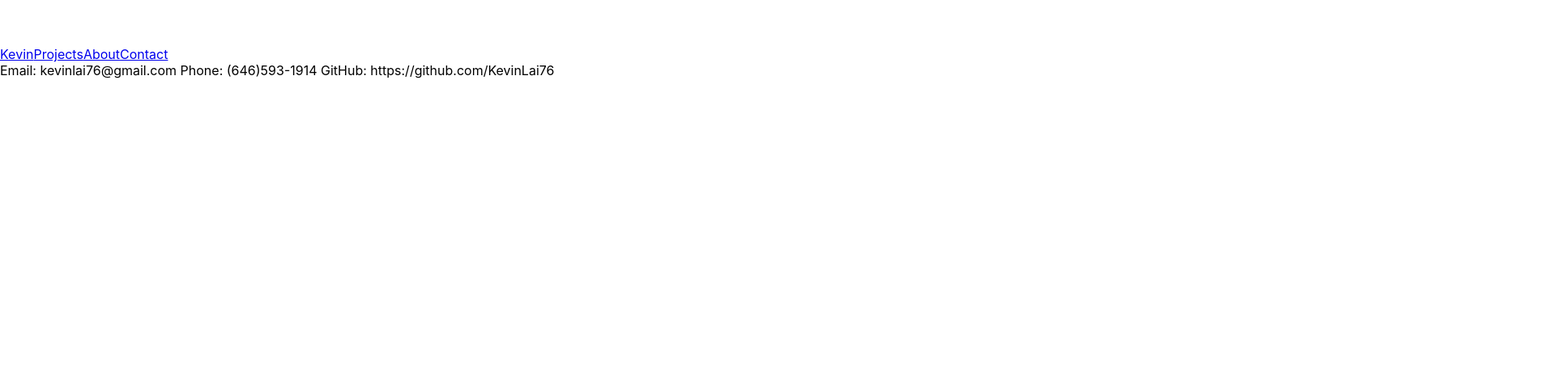
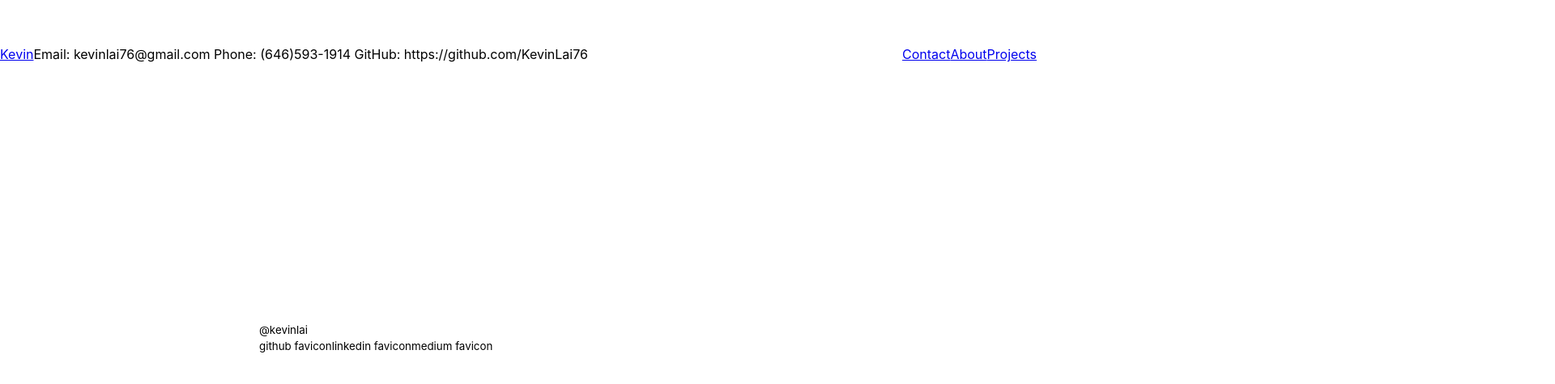
Before and after one commit to KevinLai76/website, a React (Create React App) app: page /contact in a window 1280 px wide. Shown: the part 103-578 px from the top of the page at 81% size, 1920 px wide, since content can reach past the window. Built offline with nearby package versions, Linux system fonts and the light colour scheme.

Commit message:
split header/navbar

```diff
--- a/src/index.css
+++ b/src/index.css
@@ -17,5 +17,21 @@ code {
 }
 
 .footer {
-  padding: 200em;
+  padding: 20em;
 }
+
+.projects-link {
+  float: right;
+}
+
+.about-link {
+  float: right;
+}
+
+.contact-link {
+  float: right;
+}
+
+.home-link {
+  float: left;
+}
```
